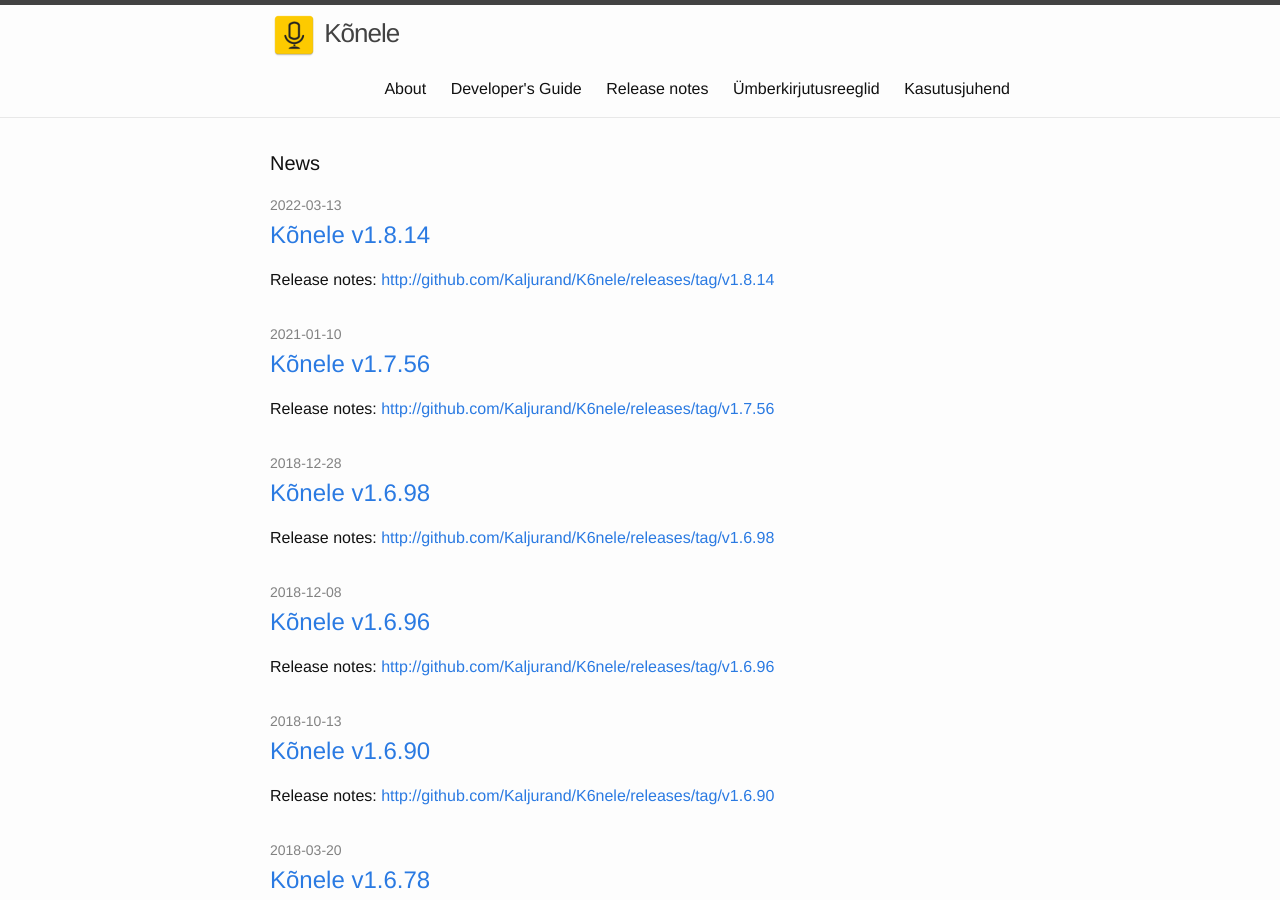
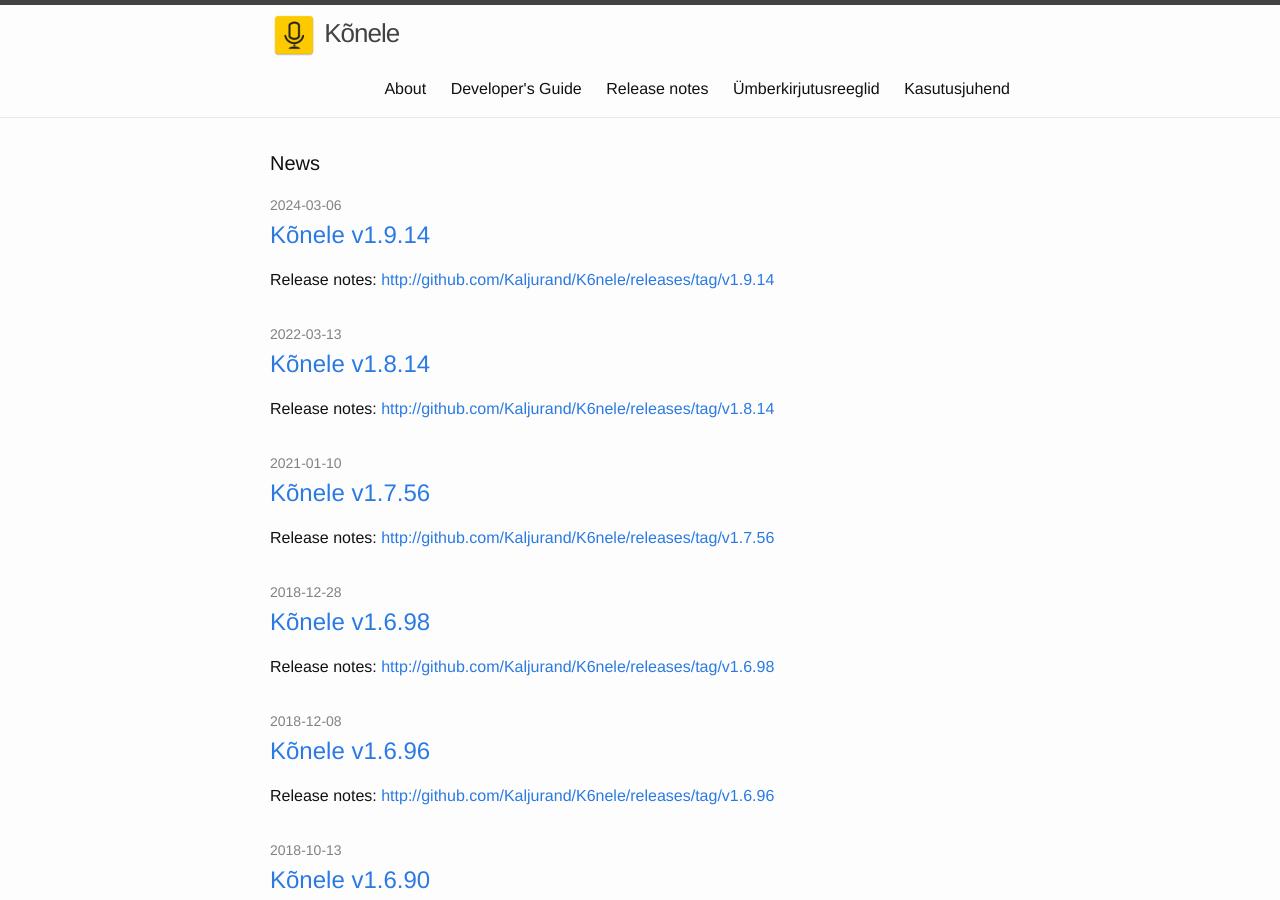
Before and after one commit to Kaljurand/K6nele, a Jekyll site: the page built from index.html, in a window 1280 px wide and 900 px high. Built offline with Jekyll 4.4.1, drawn with Linux system fonts in a browser that asks for light colours.

Commit message:
Announce v1.9.14

```diff
--- /dev/null
+++ b/_posts/2024-03-06-k6nele-1.9.14.md
@@ -0,0 +1,8 @@
+---
+layout: post
+title:  "Kõnele v1.9.14"
+date:   2024-03-06 23:53:21
+categories: blog
+---
+
+Release notes: <http://github.com/Kaljurand/K6nele/releases/tag/v1.9.14>
--- a/docs/en/release_notes.md
+++ b/docs/en/release_notes.md
@@ -4,6 +4,16 @@
 ---
 
 (For more detailed notes see <https://github.com/Kaljurand/K6nele/commits/master>)
+
+## v1.9 -
+
+Requires Android 7.0+ (API 24)
+
+### v1.9.14 (2024-03-06)
+
+New in this release:
+
+- Improve compatibility with Android v13 and v14.
 
 ## v1.8 -
 
```
